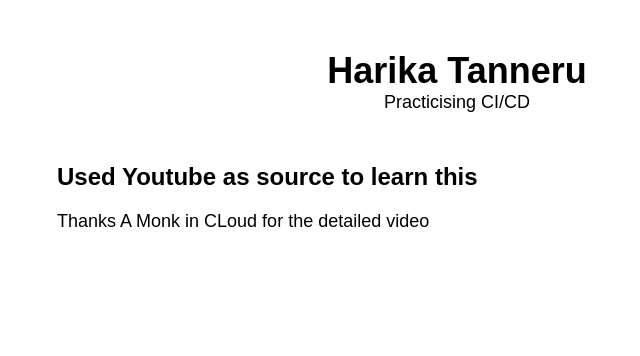
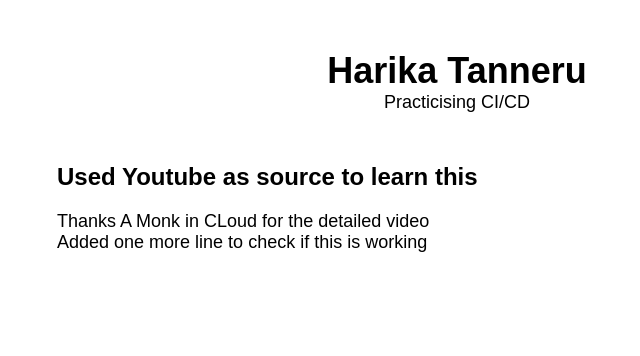
Before and after one commit to htanneru25/Hosting-a-webpage-on-EC2-using-Github-CICD, a plain HTML site: page index.html in a window 1280 px wide. Shown: the whole page, without its empty margins (183-823 px from the left). Drawn offline with Linux system fonts and the light colour scheme.

Commit message:
Update index.html

```diff
--- a/index.html
+++ b/index.html
@@ -13,6 +13,7 @@
 		<section>
 			<h2>Used Youtube as source to learn this</h2>
 			<p>Thanks A Monk in CLoud for the detailed video</p>
+			<p>Added one more line to check if this is working</p>
 		</section>
   </div>
 </body>
```
